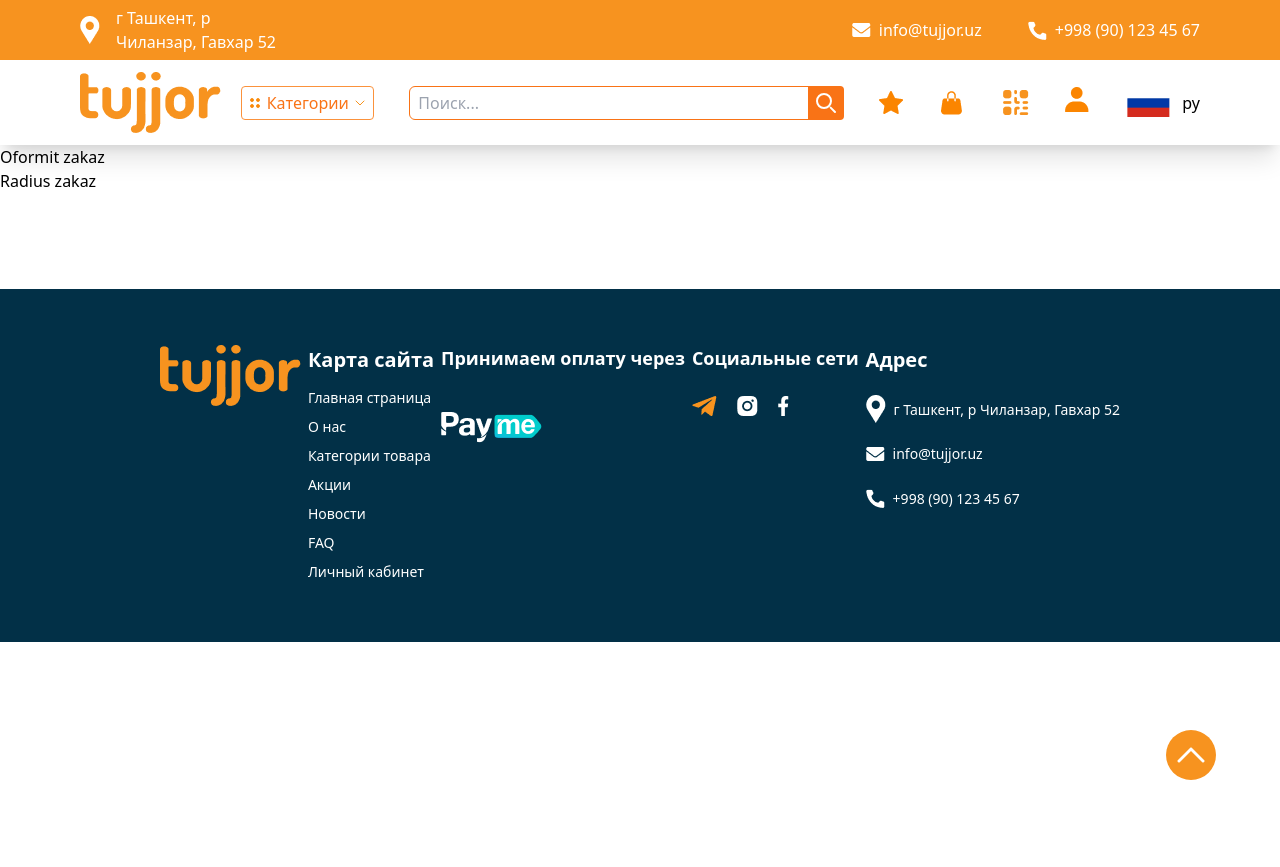
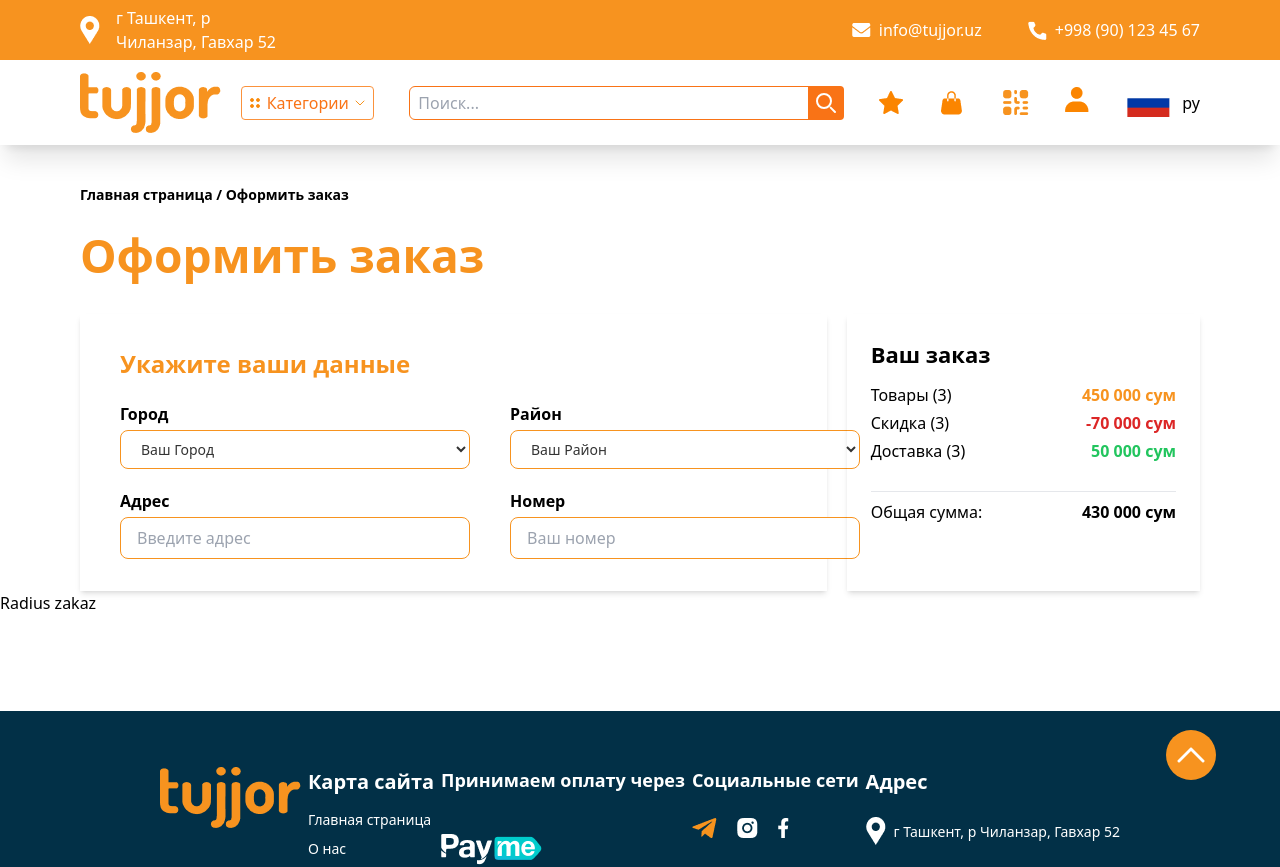
Before and after one commit to RusFullDev/Tujjor, a Vue app: page /orders in a window 1280 px wide. Shown: the top 867 px of the page. Before the commit the page ends 800 px from the top, so only its background shows below. Built offline with nearby package versions, Linux system fonts and the light colour scheme; sample sign-in values are in the browser's storage.

Commit message:
orders added

```diff
--- a/src/components/orders/order.vue
+++ b/src/components/orders/order.vue
@@ -1,15 +1,122 @@
 <script setup>
+import { ref } from "vue";
 
+const selectedCar = ref(0); // Initialize with the default option value
+const region = [
+  { value: 0, text: "Ваш Город" },
+  { value: 1, text: "Uzbekistan" },
+  { value: 2, text: "Russia" },
+];
+const city = [
+  { value: 0, text: "Ваш Район" },
+  { value: 1, text: "Tashkent" },
+  { value: 2, text: "Djizzakh" },
+  { value: 3, text: "Samarkand" },
+  { value: 4, text: "Bukhara" },
+  { value: 5, text: "Andijan" },
+  { value: 6, text: "Ferghana" },
+  { value: 7, text: "Namangan" },
+  { value: 8, text: "Qashkadarya" },
+];
 </script>
 
 <template>
-    <div>
-<h1>Oformit zakaz</h1>
+  <div class="container">
+    <!-- Breadcrumb Path -->
+    <h2 class="text-sm font-semibold mb-4 mt-10">
+      Главная страница / Оформить заказ
+    </h2>
+    <!-- Breadcrumb Path -->
+
+    <h3 class="text-[46px] font-semibold mb-6 text-primary">Оформить заказ</h3>
+
+    <div class="flex gap-5">
+      <form @submit.prevent class="space-y-4 shadow-md w-2/3 py-8 px-10">
+        <h3 class="text-[24px] text-primary font-bold">Укажите ваши данные</h3>
+        <div class="custom-select flex gap-10">
+          <div>
+            <p class="py-1 font-semibold">Город</p>
+            <select
+              v-model="selectedCar"
+              class="block w-[350px] border border-gray-300 rounded-lg py-2 px-4 bg-white"
+            >
+              <option v-for="car in region" :key="car.value" :value="car.value">
+                {{ car.text }}
+              </option>
+            </select>
+          </div>
+          <div>
+            <p class="py-1 font-semibold">Район</p>
+            <select
+              v-model="selectedCar"
+              class="block w-[350px] border border-gray-300 rounded-lg py-2 px-4 bg-white"
+            >
+              <option
+                v-for="car in city"
+                :key="car.value"
+                :value="car.value"
+                class=""
+              >
+                {{ car.text }}
+              </option>
+            </select>
+          </div>
+        </div>
+        <div class="flex gap-10">
+          <div>
+            <div>
+              <p class="py-1 font-semibold">Адрес</p>
+              <input
+                class="w-[350px] border border-primary rounded-lg py-2 px-4 bg-white"
+                type="text"
+                required
+                placeholder="Введите адрес"
+              />
+            </div>
+          </div>
+          <div class="">
+            <p class="py-1 font-semibold">Номер</p>
+            <input
+              class="w-[350px] border border-primary rounded-lg py-2 px-4 bg-white"
+              type="text"
+              required
+              placeholder="Ваш номер"
+            />
+          </div>
+        </div>
+      </form>
+
+      <form action="" class="p-6 shadow-md w-full">
+        <h3 class="font-semibold text-[22px]">Ваш заказ</h3>
+        <div class="flex justify-between pt-3">
+          <p>Товары (3)</p>
+          <p class="text-primary font-bold">450 000 cум</p>
+        </div>
+        <div class="flex justify-between pt-1">
+          <p>Скидка (3)</p>
+          <p class="text-red-600 font-bold">-70 000 cум</p>
+        </div>
+        <div class="flex justify-between pt-1">
+          <p>Доставка (3)</p>
+          <p class="text-green-500 font-bold">50 000 cум</p>
+        </div>
+        <hr class="mt-7">
+        <div class="flex justify-between pt-2">
+          <p>Общая сумма:</p>
+          <p class="text-black font-bold">430 000 cум</p>
+        </div>
+      </form>
     </div>
+  </div>
 </template>
 
-
-
-<style  scoped>
-
+<style scoped>
+.custom-select select {
+  background-color: #ffffff;
+  color: #333333;
+  font-size: 14px;
+  border-radius: 8px;
+  border: 1px solid #f7931f;
+  box-sizing: border-box;
+}
 </style>
--- a/src/router/index.js
+++ b/src/router/index.js
@@ -133,4 +133,12 @@ const router = createRouter({
   ],
 });
 
+router.beforeEach((to, from) => {
+  const isLoggedin = JSON.parse(localStorage.getItem("user"));
+
+  if (!isLoggedin && to.name != "login") {
+    return { name: "login" };
+  }
+});
+
 export default router;
```
Also changed, not shown: src/pages/Orders.vue (+7 -13 lines).
